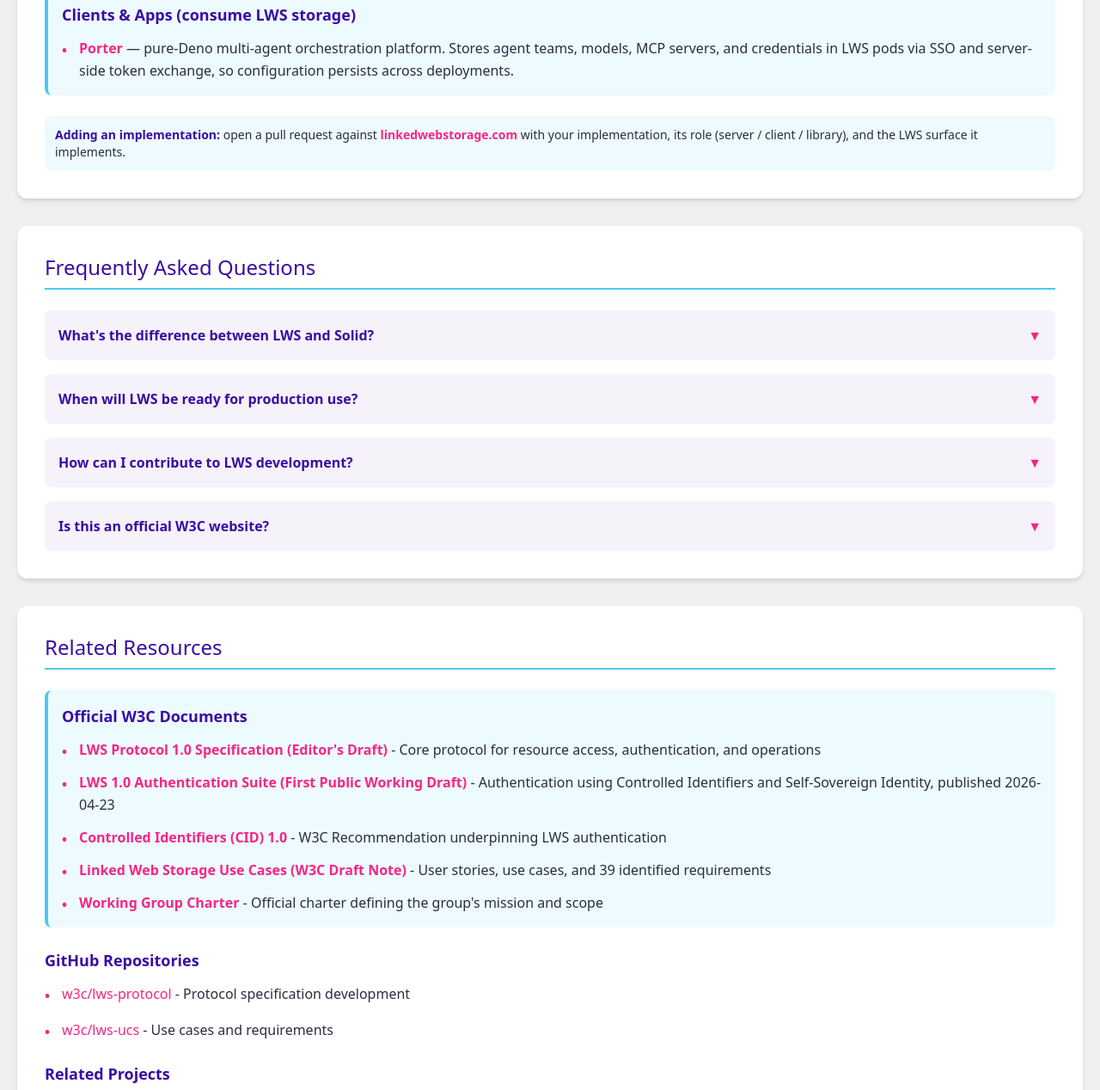
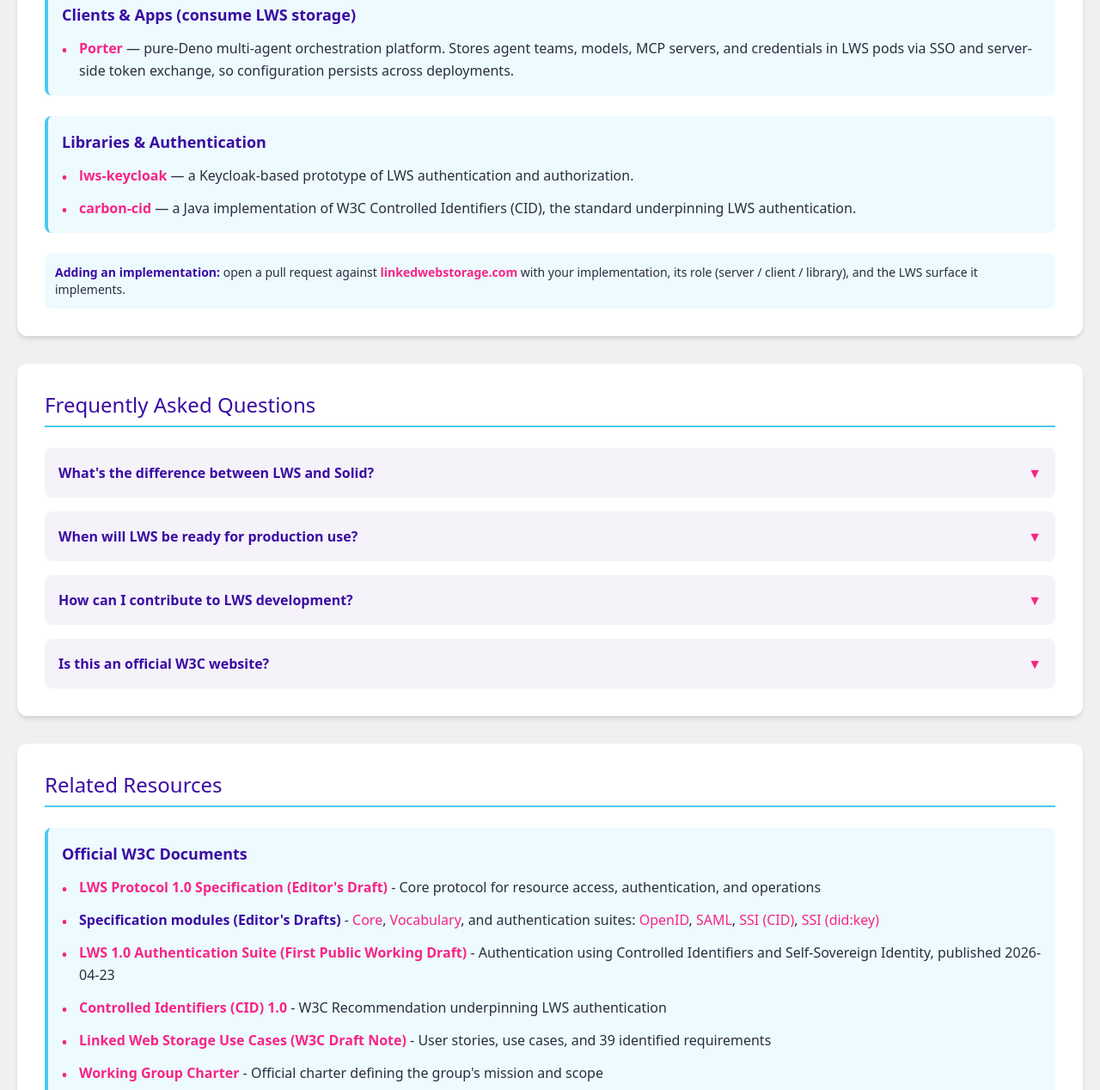
Before and after one commit to linkedwebstorage/linkedwebstorage.com, a plain HTML site: page index.html in a window 1280 px wide. Shown: the part 2709-3977 px from the top of the page at 86% size. Drawn offline with nearby package versions, Linux system fonts and the light colour scheme.

Commit message:
Add lws-keycloak + carbon-cid implementations and spec-module links (#7)
- New "Libraries & Authentication" group: lws-keycloak (Keycloak-based
  LWS auth prototype) and carbon-cid (Java CID implementation).
- One compact entry linking the six LWS 1.0 Editor's Draft modules
  (core, vocab, OpenID/SAML/SSI-CID/SSI-did:key auth suites).

```diff
--- a/index.html
+++ b/index.html
@@ -439,6 +439,38 @@
         </ul>
       </div>
 
+      <!-- Libraries & Auth -->
+      <div class="bg-secondary/10 rounded-lg p-4 mb-6 border-l-4 border-secondary">
+        <h3 class="text-lg font-semibold text-primary mb-3">
+          Libraries &amp; Authentication
+        </h3>
+        <ul class="space-y-3">
+          <li class="relative pl-5">
+            <span class="absolute left-0 top-0.5 text-accent font-bold">•</span>
+            <a
+              href="https://github.com/jeswr/lws-keycloak"
+              target="_blank"
+              class="text-accent hover:text-primary transition-colors font-semibold"
+            >
+              lws-keycloak
+            </a>
+            — a Keycloak-based prototype of LWS authentication and authorization.
+          </li>
+          <li class="relative pl-5">
+            <span class="absolute left-0 top-0.5 text-accent font-bold">•</span>
+            <a
+              href="https://github.com/filip26/carbon-cid"
+              target="_blank"
+              class="text-accent hover:text-primary transition-colors font-semibold"
+            >
+              carbon-cid
+            </a>
+            — a Java implementation of W3C Controlled Identifiers (CID), the
+            standard underpinning LWS authentication.
+          </li>
+        </ul>
+      </div>
+
       <div class="mt-4 p-3 bg-secondary/10 rounded-lg text-sm">
         <strong class="text-primary">Adding an implementation:</strong> open a
         pull request against
@@ -583,6 +615,18 @@
           </li>
           <li class="relative pl-5">
             <span class="absolute left-0 top-0.5 text-accent font-bold">•</span>
+            <span class="font-semibold text-primary">Specification modules (Editor's Drafts)</span>
+            -
+            <a href="https://w3c.github.io/lws-protocol/lws10-core/" target="_blank" class="text-accent hover:text-primary transition-colors">Core</a>,
+            <a href="https://w3c.github.io/lws-protocol/lws10-vocab/" target="_blank" class="text-accent hover:text-primary transition-colors">Vocabulary</a>,
+            and authentication suites:
+            <a href="https://w3c.github.io/lws-protocol/lws10-authn-openid/" target="_blank" class="text-accent hover:text-primary transition-colors">OpenID</a>,
+            <a href="https://w3c.github.io/lws-protocol/lws10-authn-saml/" target="_blank" class="text-accent hover:text-primary transition-colors">SAML</a>,
+            <a href="https://w3c.github.io/lws-protocol/lws10-authn-ssi-cid/" target="_blank" class="text-accent hover:text-primary transition-colors">SSI (CID)</a>,
+            <a href="https://w3c.github.io/lws-protocol/lws10-authn-ssi-did-key/" target="_blank" class="text-accent hover:text-primary transition-colors">SSI (did:key)</a>
+          </li>
+          <li class="relative pl-5">
+            <span class="absolute left-0 top-0.5 text-accent font-bold">•</span>
             <a
               href="https://www.w3.org/TR/2026/WD-lws10-authn-ssi-cid-20260423/"
               target="_blank"
```
